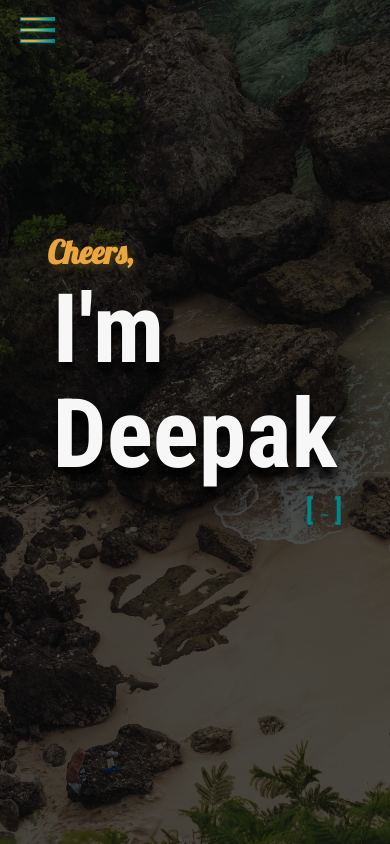
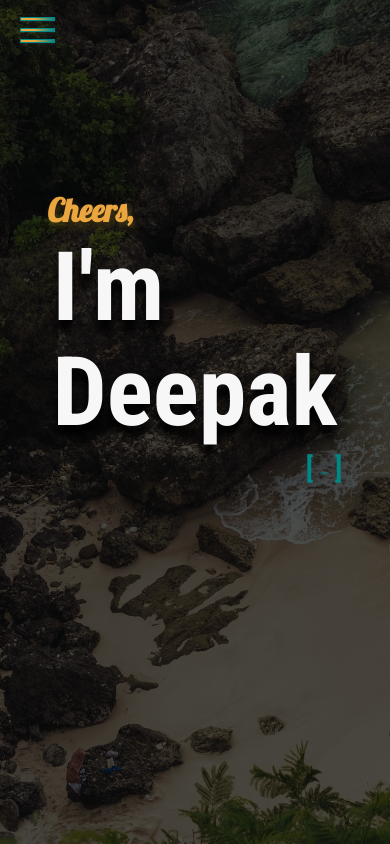
Before and after one commit to deepak-devadiga/portfolio, an Angular app: page / in a window 390 px wide. Shown: the top 844 px of the page. Built offline with nearby package versions, Linux system fonts and the light colour scheme.

Commit message:
Responsive issue fix

```diff
--- a/src/app/main-module/home/home.component.scss
+++ b/src/app/main-module/home/home.component.scss
@@ -45,7 +45,7 @@
     width: fit-content;
     text-align: end;
     @media (max-width: 600px) {
-      top: 45%;
+      padding: 0px 15px;
     }
     .welcome {
       margin: 0;
```
